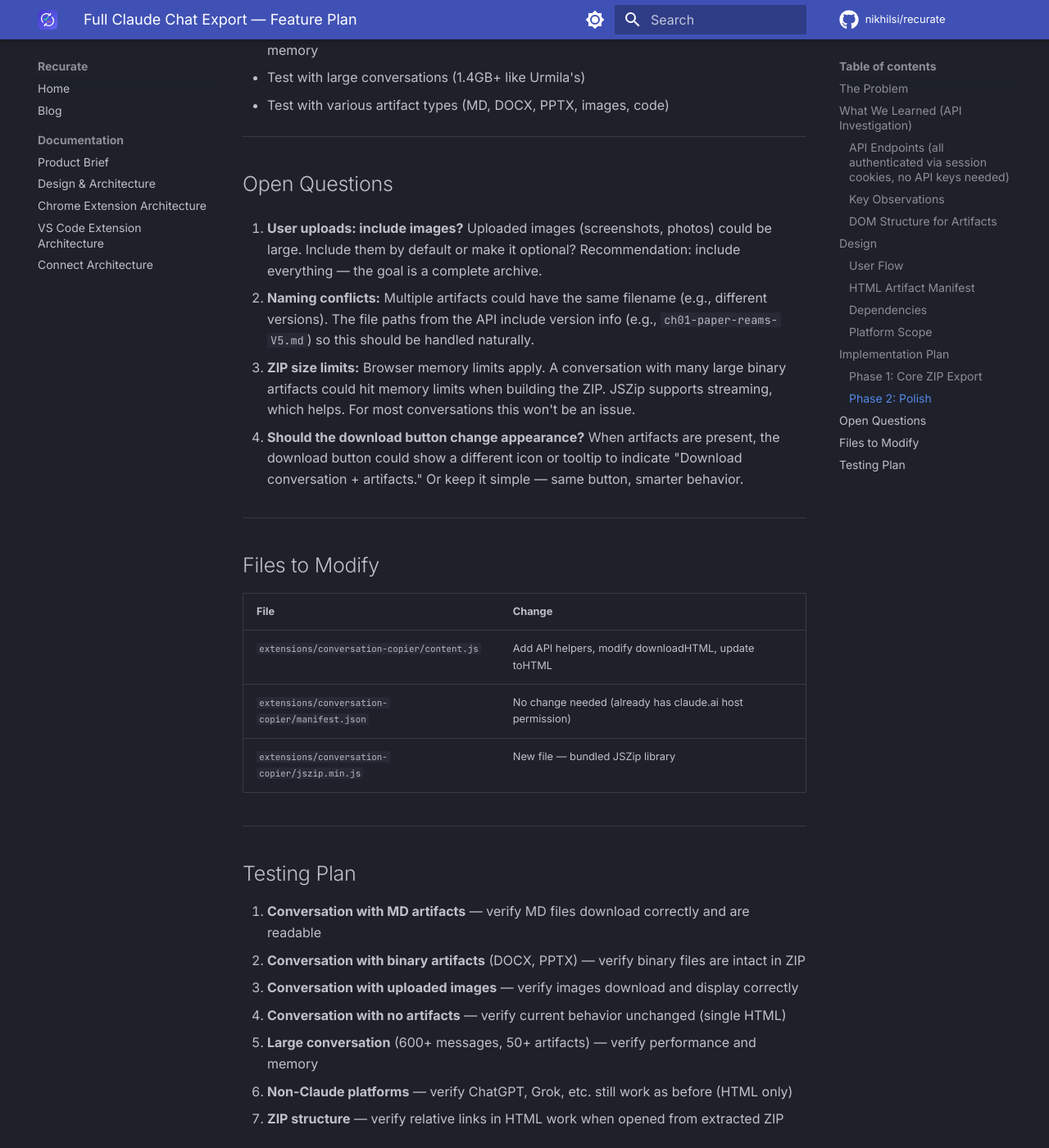
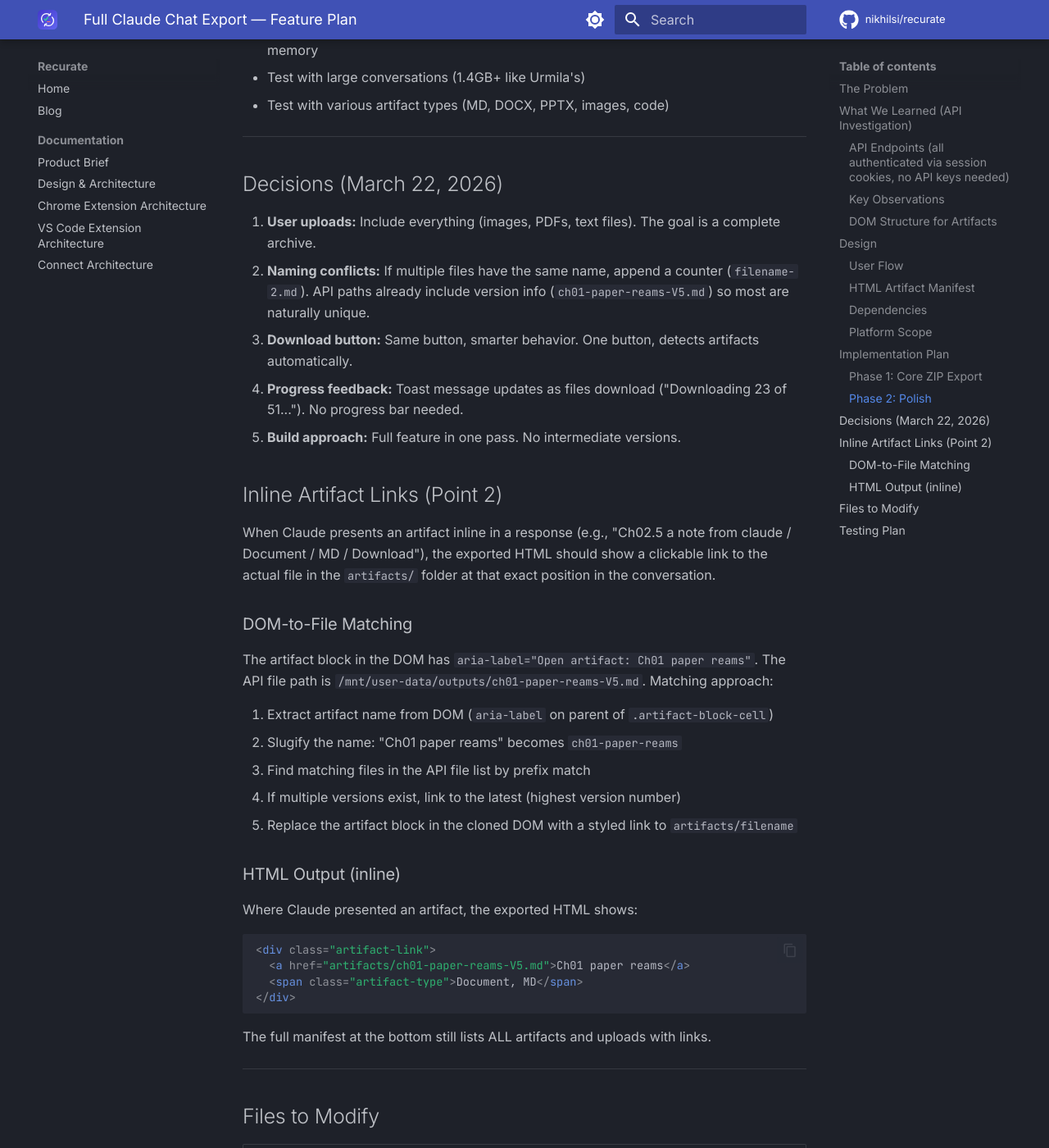
Before and after one commit to nikhilsi/recurate, an MkDocs documentation site: the page built from docs/full-claude-chat-export-feature-plan.md, in a window 1280 px wide and 1400 px high, scrolled down 4721 px. Shown: the whole window at 82% size. Built offline with MkDocs 1.6.1 and Material for MkDocs 9.7.7, drawn with Linux system fonts in a browser that asks for light colours; comment, search, counter and statistics services are not loaded.

Commit message:
Update export feature plan with inline links and decisions, add to NOW checklist

````diff
--- a/docs/full-claude-chat-export-feature-plan.md
+++ b/docs/full-claude-chat-export-feature-plan.md
@@ -183,15 +183,39 @@ Recommendation: Bundle it. The Copier is currently ~32KB. Adding JSZip brings it
 
 ---
 
-## Open Questions
+## Decisions (March 22, 2026)
 
-1. **User uploads: include images?** Uploaded images (screenshots, photos) could be large. Include them by default or make it optional? Recommendation: include everything — the goal is a complete archive.
+1. **User uploads:** Include everything (images, PDFs, text files). The goal is a complete archive.
+2. **Naming conflicts:** If multiple files have the same name, append a counter (`filename-2.md`). API paths already include version info (`ch01-paper-reams-V5.md`) so most are naturally unique.
+3. **Download button:** Same button, smarter behavior. One button, detects artifacts automatically.
+4. **Progress feedback:** Toast message updates as files download ("Downloading 23 of 51..."). No progress bar needed.
+5. **Build approach:** Full feature in one pass. No intermediate versions.
 
-2. **Naming conflicts:** Multiple artifacts could have the same filename (e.g., different versions). The file paths from the API include version info (e.g., `ch01-paper-reams-V5.md`) so this should be handled naturally.
+## Inline Artifact Links (Point 2)
 
-3. **ZIP size limits:** Browser memory limits apply. A conversation with many large binary artifacts could hit memory limits when building the ZIP. JSZip supports streaming, which helps. For most conversations this won't be an issue.
+When Claude presents an artifact inline in a response (e.g., "Ch02.5 a note from claude / Document / MD / Download"), the exported HTML should show a clickable link to the actual file in the `artifacts/` folder at that exact position in the conversation.
 
-4. **Should the download button change appearance?** When artifacts are present, the download button could show a different icon or tooltip to indicate "Download conversation + artifacts." Or keep it simple — same button, smarter behavior.
+### DOM-to-File Matching
+
+The artifact block in the DOM has `aria-label="Open artifact: Ch01 paper reams"`. The API file path is `/mnt/user-data/outputs/ch01-paper-reams-V5.md`. Matching approach:
+
+1. Extract artifact name from DOM (`aria-label` on parent of `.artifact-block-cell`)
+2. Slugify the name: "Ch01 paper reams" becomes `ch01-paper-reams`
+3. Find matching files in the API file list by prefix match
+4. If multiple versions exist, link to the latest (highest version number)
+5. Replace the artifact block in the cloned DOM with a styled link to `artifacts/filename`
+
+### HTML Output (inline)
+
+Where Claude presented an artifact, the exported HTML shows:
+```html
+<div class="artifact-link">
+  <a href="artifacts/ch01-paper-reams-V5.md">Ch01 paper reams</a>
+  <span class="artifact-type">Document, MD</span>
+</div>
+```
+
+The full manifest at the bottom still lists ALL artifacts and uploads with links.
 
 ---
 
````
Also changed, not shown: NOW.md (+8 -0 lines).
